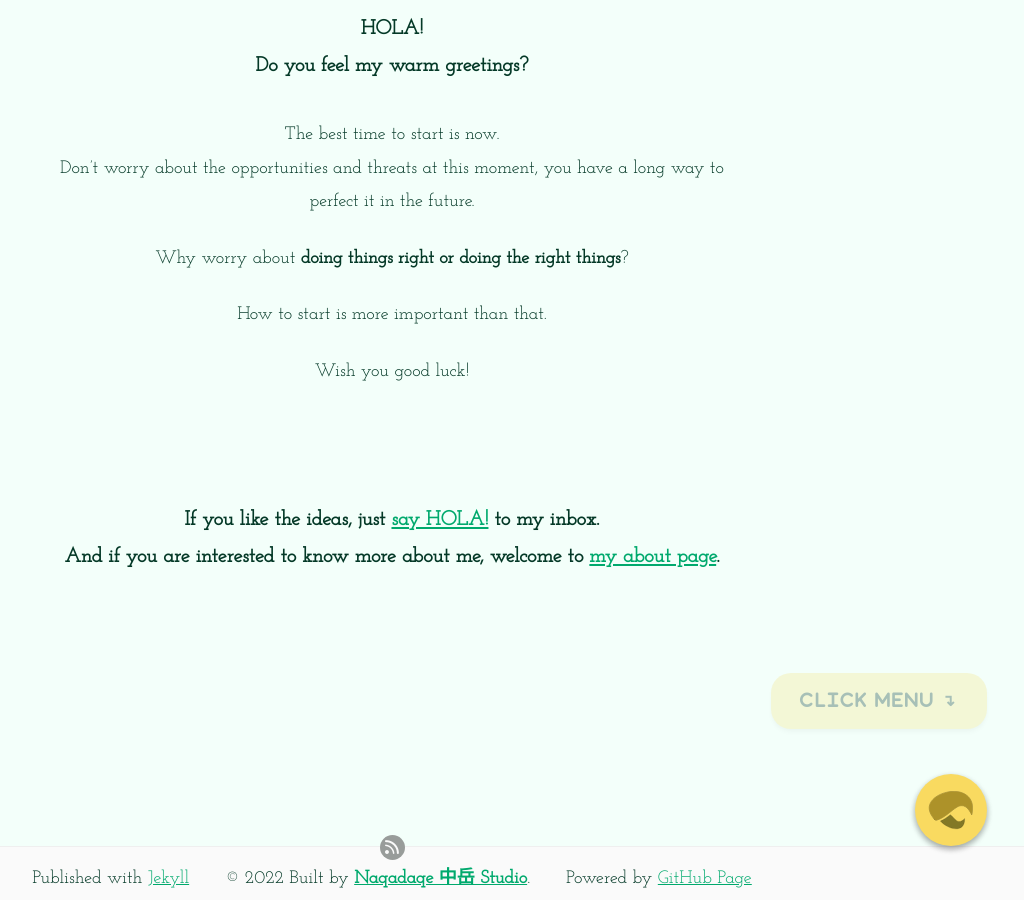
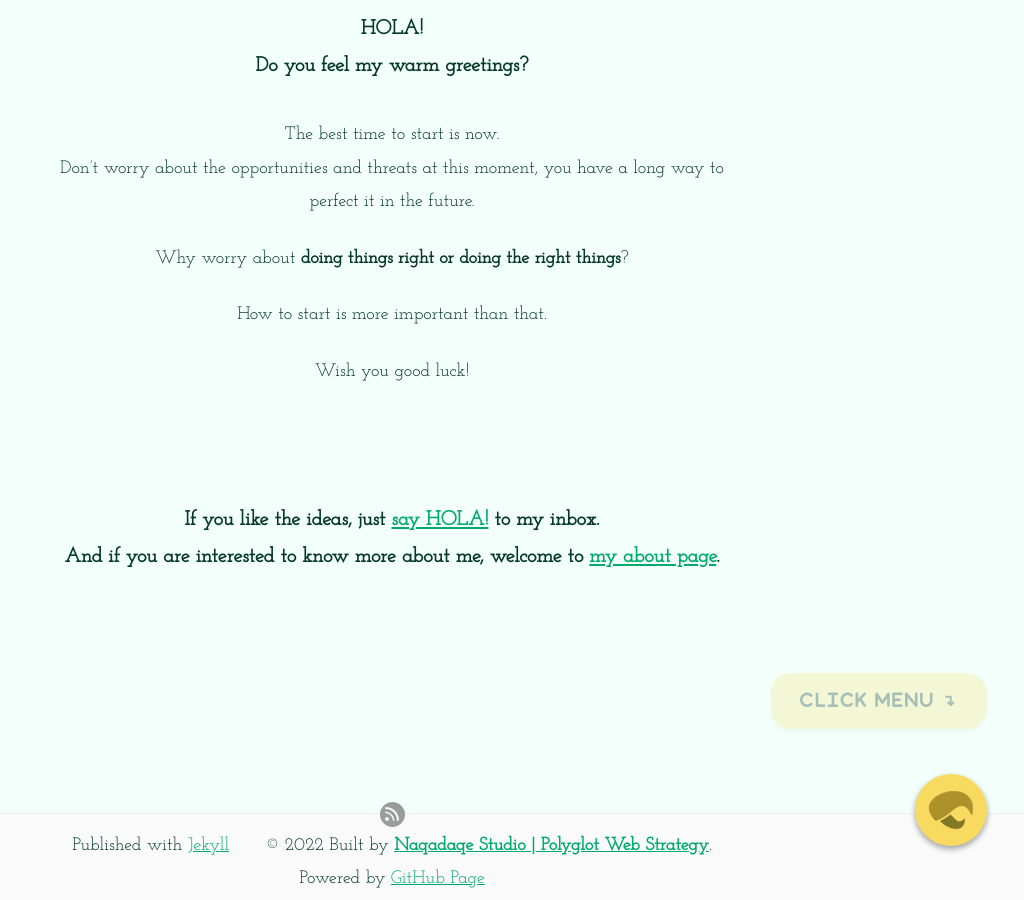
Before and after one commit to naqadaqe/naqadaqe.github.io, a Jekyll site: the page built from _posts/2022-07-30-hola-project.markdown, in a window 1280 px wide and 900 px high, scrolled down 5613 px. Shown: the whole window, without its empty margins (248-1272 px from the left). Built offline with Jekyll 4.4.1, drawn with Linux system fonts in a browser that asks for light colours.

Commit message:
update config.yml file

```diff
--- a/_config.yml
+++ b/_config.yml
@@ -3,12 +3,13 @@
 #-------------------------------------#
 
 # About Website
-title: Naqadaqe 中岳 Studio
+title: Naqadaqe Studio | Polyglot Web Strategy
 author: Quik Naqadaqe
 description: >- # My Site Description
-  Naqadaqe is here to save you from tedious workload.
-  Most afordable price and highest quality for your business with minimal effort.
-  Explore Naqadaqe Portfolio Now!
+
+  Naqadaqe is a polyglot web strategist to save businesses from tedious workload.
+  Most afordable price and highest quality for your businesses or startup with minimal effort.
+  Book a web service with Naqadaqe Studio Now!
 
 baseurl: "" # the subpath of your site, e.g. /blog
 url: "https://naqadaqe.github.io/" # the base hostname & protocol for your site
```
